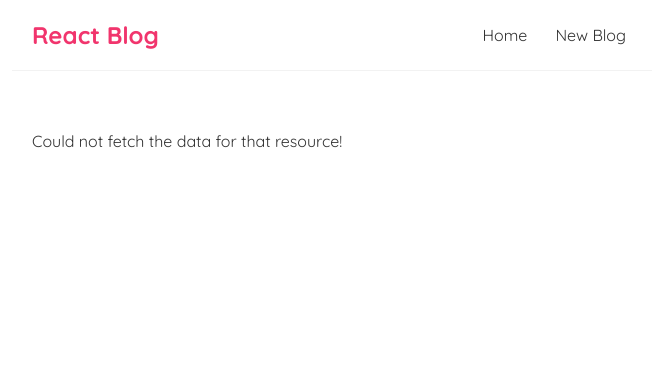
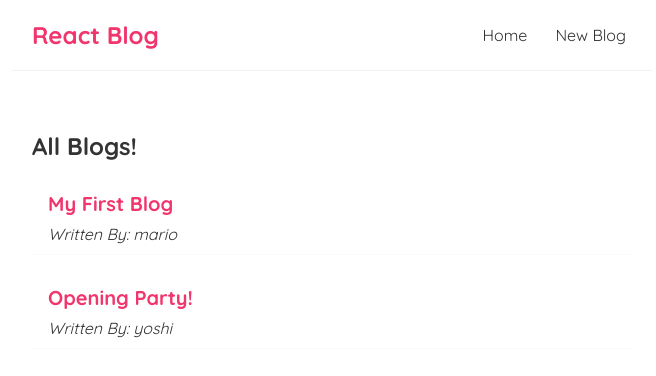
Before and after one commit to kultosh/react-blog, a React (Create React App) app: page / in a window 1280 px wide. Shown: the top 376 px of the page, without its empty margins (308-964 px from the left). Built offline with nearby package versions, Linux system fonts and the light colour scheme; no server answers; data requests are answered from the project's data file; the HTML template or start-up script is replaced by a standard one.

Commit message:
Change and some default update

```diff
--- a/src/Home.js
+++ b/src/Home.js
@@ -8,7 +8,7 @@ function Home() {
     useEffect(() => {
         // Note: dont put the setTimeout function in the live server because it gonna make user wait for 1 second more. Here it is just used to show its uses
         setTimeout(() => {
-            fetch('http://localhost:8000/blog')
+            fetch('http://localhost:8000/blogs')
         .then(res => {
             // console.log(res);
             if(!res.ok)
```
Also changed, not shown: 1 other file (tests, documents, lock files or other folders).
